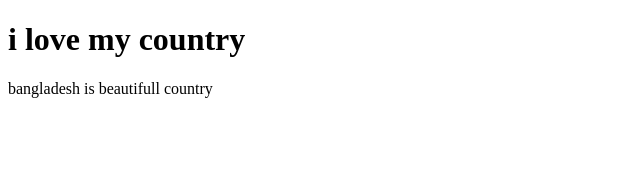
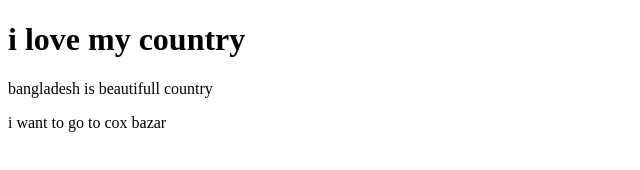
Before and after one commit to shudiphero/my.second.website, a plain HTML site: page index.html in a window 1280 px wide. Shown: the whole page, without its empty margins (0-640 px from the left). Drawn offline with Linux system fonts and the light colour scheme.

Commit message:
finally sendig

```diff
--- a/index.html
+++ b/index.html
@@ -9,6 +9,7 @@
     <h1>i love my country</h1>
     <div>
         <p>bangladesh is beautifull country</p>
+        <P>i want to go to cox bazar</P>
     </div>
 </body>
 </html>
```
